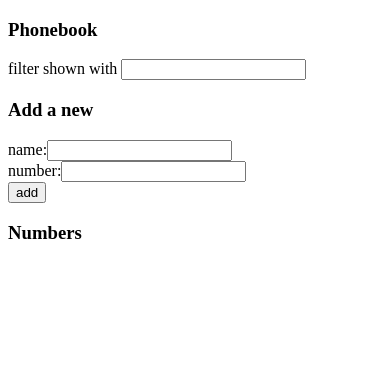
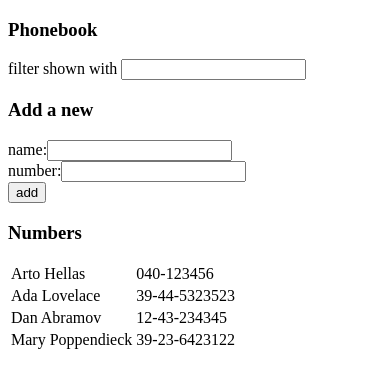
Before and after one commit to CReilly0/fullstackopen2021, a React (Create React App) app in the folder part2/phonebook/: page / in a window 390 px wide. Shown: the top 388 px of the page. Built offline with nearby package versions, Linux system fonts and the light colour scheme; data requests are answered from the project's data file.

Commit message:
2.11: The Phonebook Step6

```diff
--- /dev/null
+++ b/package.json
@@ -0,0 +1,5 @@
+{
+  "dependencies": {
+    "axios": "^0.25.0"
+  }
+}
--- /dev/null
+++ b/part2/phonebook/db.json
@@ -0,0 +1,24 @@
+{
+    "persons":[
+      {
+        "name": "Arto Hellas",
+        "number": "040-123456",
+        "id": 1
+      },
+      {
+        "name": "Ada Lovelace",
+        "number": "39-44-5323523",
+        "id": 2
+      },
+      {
+        "name": "Dan Abramov",
+        "number": "12-43-234345",
+        "id": 3
+      },
+      {
+        "name": "Mary Poppendieck",
+        "number": "39-23-6423122",
+        "id": 4
+      }
+    ]
+}
--- a/part2/phonebook/src/App.js
+++ b/part2/phonebook/src/App.js
@@ -1,13 +1,25 @@
-import React, { useState } from 'react'
+import React, { useState, useEffect } from 'react'
+import axios from 'axios'
 import PersonForm from './Components/PersonForm'
 import Persons from './Components/Persons'
 import Filter from './Components/Filter'
 
 const App = () => {
+
   const [persons, setPersons] = useState([])
   const [newName, setNewName] = useState('')
   const [newNumber, setNewNumber] = useState('')
   const [filter, setFilter] = useState('')
+
+  useEffect(() => {
+    console.log('effect')
+    axios
+      .get('http://localhost:3001/persons')
+      .then(response => {
+        console.log('promise fulfilled')
+        setPersons(response.data)
+      })
+  }, [])
 
   const handleNameChange = (e) => { setNewName(e.target.value) }
   const handleNumberChange = (e) => { setNewNumber(e.target.value) }
```
Also changed, not shown: 1 other file (tests, documents, lock files or other folders).
